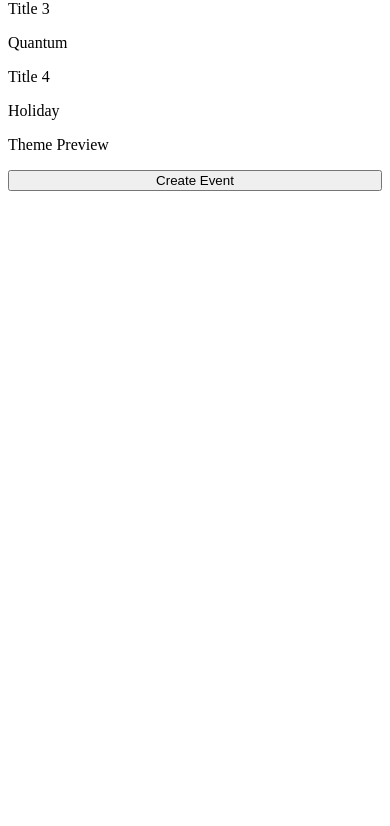
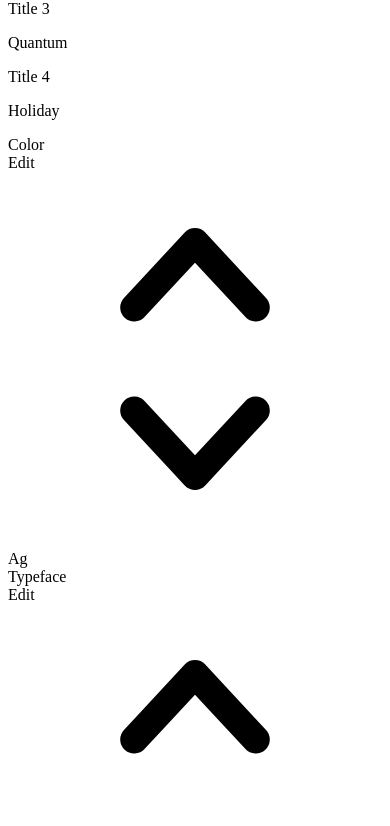
Before and after one commit to rahulsharmaah/10Times, a React (Create React App) app: page / in a window 390 px wide. Shown: the part 3340-4166 px from the top of the page. Before the commit the page ends 3539 px from the top, so only its background shows below. Built offline with nearby package versions, Linux system fonts and the light colour scheme.

Commit message:
some more changes updated

```diff
--- /dev/null
+++ b/src/components/ColorAndTypefaceSelector.js
@@ -0,0 +1,107 @@
+import React, { useEffect, useRef, useState } from "react";
+import { ChevronUpDownIcon } from "@heroicons/react/20/solid";
+
+const Dropdown = ({ items, selected, onSelect, label, text }) => {
+  const [dropdownVisible, setDropdownVisible] = useState(false);
+  const dropdownRef = useRef(null);
+
+  useEffect(() => {
+    const handleClickOutside = (event) => {
+      if (dropdownRef.current && !dropdownRef.current.contains(event.target)) {
+        setDropdownVisible(false);
+      }
+    };
+
+    window.addEventListener("click", handleClickOutside);
+
+    return () => {
+      window.removeEventListener("click", handleClickOutside);
+    };
+  }, []);
+
+  const toggleDropdown = () => {
+    setDropdownVisible(!dropdownVisible);
+  };
+
+  const handleSelect = (value) => {
+    onSelect(value);
+    setDropdownVisible(false);
+  };
+
+  return (
+    <div className="flex items-center mb-2 border-b-2 pb-2  ">
+      <div
+        className={`h-6 w-6 rounded-full font-medium text-slate-800 ${selected}`}
+      >
+        {text}
+      </div>
+      <div className="pl-3">{label}</div>
+      <div
+        className="ml-auto flex flex-row items-center justify-center space-x-2 relative"
+        onClick={toggleDropdown}
+      >
+        <span className="mr-2">Edit</span>
+        <div className="relative">
+          <ChevronUpDownIcon
+            className="h-5 w-5 text-gray-400 cursor-pointer"
+            aria-hidden="true"
+          />
+          {dropdownVisible && (
+            <div className="absolute right-0 mt-2 w-32 rounded-md shadow-lg bg-white ring-1 ring-black ring-opacity-5">
+              <div className="py-1">
+                {items.map((item) => (
+                  <button
+                    key={item.value}
+                    onClick={() => handleSelect(item.value)}
+                    className={`block w-full text-left px-4 py-2 text-sm text-gray-700 hover:bg-gray-100 z-10 ${item.value}`}
+                  >
+                    {item.name}
+                  </button>
+                ))}
+              </div>
+            </div>
+          )}
+        </div>
+      </div>
+    </div>
+  );
+};
+
+const ColorAndTypefaceSelector = () => {
+  const [selectedColor, setSelectedColor] = useState("bg-blue-500");
+  const [selectedTypeface, setSelectedTypeface] = useState("font-sans");
+
+  const colors = [
+    { name: "Blue", value: "bg-blue-500" },
+    { name: "Red", value: "bg-red-500" },
+    { name: "Green", value: "bg-green-500" },
+  ];
+
+  const typefaces = [
+    { name: "Sans-serif", value: "font-sans" },
+    { name: "Serif", value: "font-serif" },
+    { name: "Mono", value: "font-mono" },
+  ];
+
+  return (
+    <>
+      <div className="mb-4 bg-gray-50 text-gray-500  rounded-lg font-medium p-2  ">
+        <Dropdown
+          items={colors}
+          selected={selectedColor}
+          onSelect={setSelectedColor}
+          label="Color"
+        />
+        <Dropdown
+          text="Ag"
+          items={typefaces}
+          selected={selectedTypeface}
+          onSelect={setSelectedTypeface}
+          label="Typeface"
+        />
+      </div>
+    </>
+  );
+};
+
+export default ColorAndTypefaceSelector;
--- a/src/components/EventCreationSection.js
+++ b/src/components/EventCreationSection.js
@@ -1,23 +1,28 @@
-// EventCreationSection.js
 import React, { useState } from "react";
-// import IconAndCategory from "./IconAndCategory";
 import DateSection from "./DateSection";
 import LocationSection from "./LocationSection";
 import EventOptionsSection from "./EventOptionsSection";
 import IconAndCategory from "./IconAndCategory";
-// import BgChanger from "./BgChanger";
 
 const EventCreationSection = () => {
   const [eventName, setEventName] = useState("");
+
   const handleEventNameChange = (e) => {
     setEventName(e.target.value);
   };
 
+  const handlePlaceholderStyle = (e, add) => {
+    e.target.classList[add ? "add" : "remove"](
+      "text-2xl",
+      "placeholder-current"
+    );
+  };
+
   return (
     <div className="flex flex-col bg-white">
-     <div className="flex">
-       <IconAndCategory />
-     </div>
+      <div className="flex">
+        <IconAndCategory />
+      </div>
 
       <div className="flex p-1 flex-col">
         <input
@@ -25,15 +30,9 @@ const EventCreationSection = () => {
           placeholder="Event Name"
           value={eventName}
           onChange={handleEventNameChange}
-          onClick={(e) =>
-            e.target.classList.add("text-2xl", "placeholder-current")
-          }
-          onFocus={(e) =>
-            e.target.classList.add("text-2xl", "placeholder-current")
-          }
-          onBlur={(e) =>
-            e.target.classList.remove("text-2xl", "placeholder-current")
-          }
+          onClick={(e) => handlePlaceholderStyle(e, true)}
+          onFocus={(e) => handlePlaceholderStyle(e, true)}
+          onBlur={(e) => handlePlaceholderStyle(e, false)}
           className="py-4 my-2 text-4xl font-medium text-gray-700 border-none rounded-md outline-none "
         />
         <DateSection />
--- a/src/components/ThemeSelector.js
+++ b/src/components/ThemeSelector.js
@@ -32,7 +32,7 @@ const ThemeSelector = ({ onThemeChange }) => {
   };
 
   return (
-    <div className="mt-4">
+    <div className="mt-4 mb-4">
       <h2 className="text-lg font-medium text-gray-400 mb-2">Select Theme</h2>
       <div className="flex w-full flex-wrap gap-4">
         {themes.map((theme, index) => (
@@ -66,11 +66,11 @@ const ThemeSelector = ({ onThemeChange }) => {
           Loading...
         </div>
       )}
-      <div
+      {/* <div
         className={`mt-2 ${themes[selectedThemeIndex].color} p-2 rounded-md ${themes[selectedThemeIndex].font}`}
       >
         <p className="text-white">Theme Preview</p>
-      </div>
+      </div> */}
     </div>
   );
 };
--- a/src/pages/EventCreationPage.js
+++ b/src/pages/EventCreationPage.js
@@ -1,10 +1,10 @@
-// src/App.js
 import React, { useState } from "react";
 import Header from "../components/Header";
 import EventCreationSection from "../components/EventCreationSection";
 import { PageHeader } from "../components/PageHeader";
 import ImageUploader from "../components/ImageUploader";
 import ThemeSelector from "../components/ThemeSelector";
+import ColorAndTypefaceSelector from "../components/ColorAndTypefaceSelector";
 
 function EventCreationPage() {
   const [theme, setTheme] = useState(null);
@@ -13,12 +13,12 @@ function EventCreationPage() {
     setTheme(selectedTheme);
   };
 
+  const containerClasses = `flex flex-col bg-gray-50 px-14 py-8 ml-40 mr-40 mt-10 mb-20 sm:ml-0-mr-0 ${theme}`;
+
   return (
     <>
       <PageHeader title="Create Event" />
-      <div
-        className={`flex flex-col bg-gray-50 px-14 py-8 ml-40 mr-40  mt-10 mb-20  sm:ml-0-mr-0 ${theme}`}
-      >
+      <div className={containerClasses}>
         {/* Header at the top */}
         <Header />
         <div className="grid grid-cols-1 gap-4 lg:grid-cols-2 lg:gap-8 bg-white py-4 px-4 border rounded-lg">
@@ -28,12 +28,10 @@ function EventCreationPage() {
           <div className="flex-1 p-4">
             <ImageUploader />
             <ThemeSelector onThemeChange={handleThemeChange} />
+            <ColorAndTypefaceSelector />
           </div>
-          <div className=" flex-col w-auto flex-wrap p-4">
-            <button
-              className="bg-slate-900 text-white p-2 rounded-md"
-              style={{ width: "100%" }}
-            >
+          <div className="flex-col w-auto flex-wrap p-1">
+            <button className="bg-slate-900 text-white p-2 rounded-md" style={{ width: "100%" }}>
               Create Event
             </button>
           </div>
```
